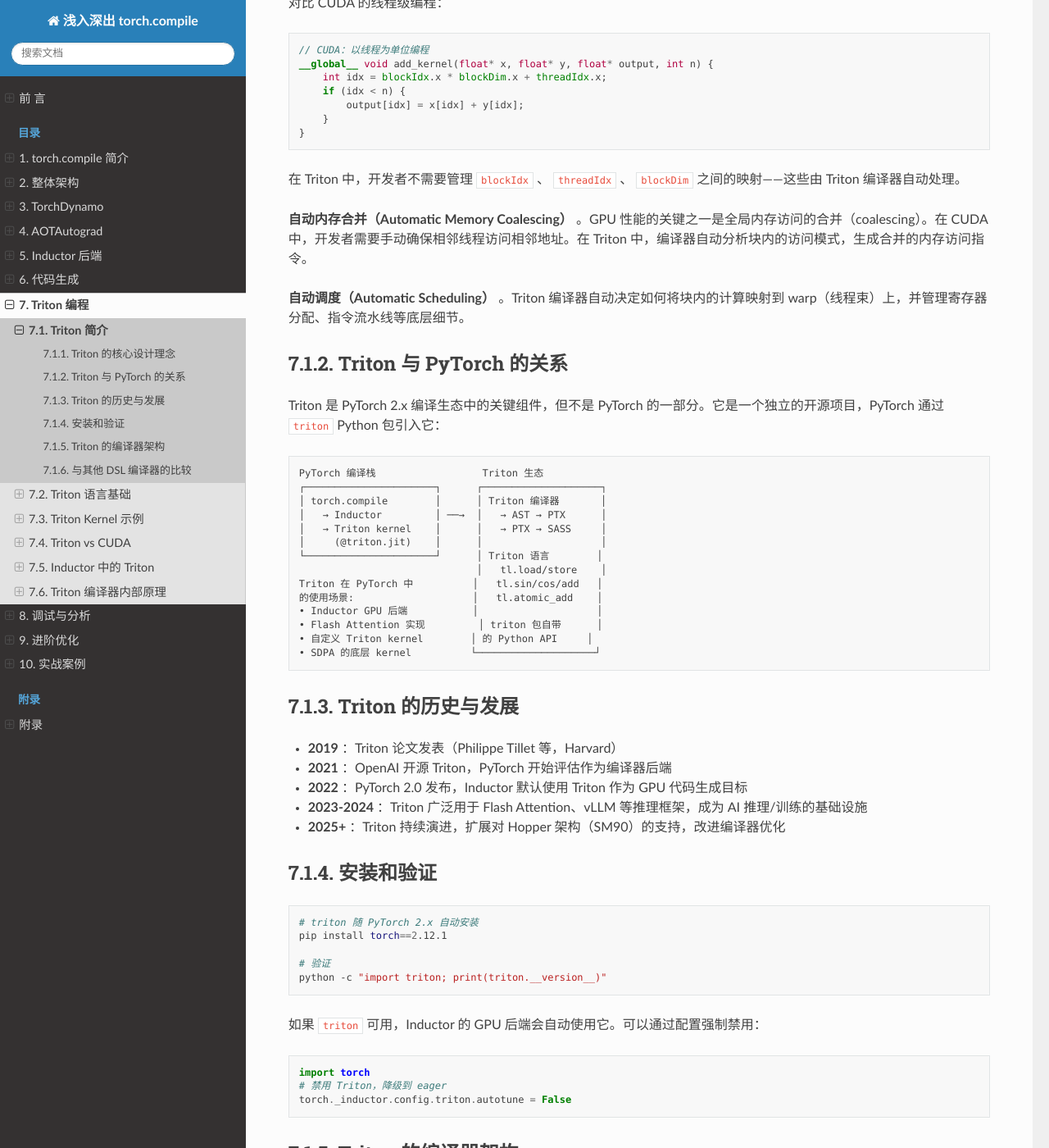
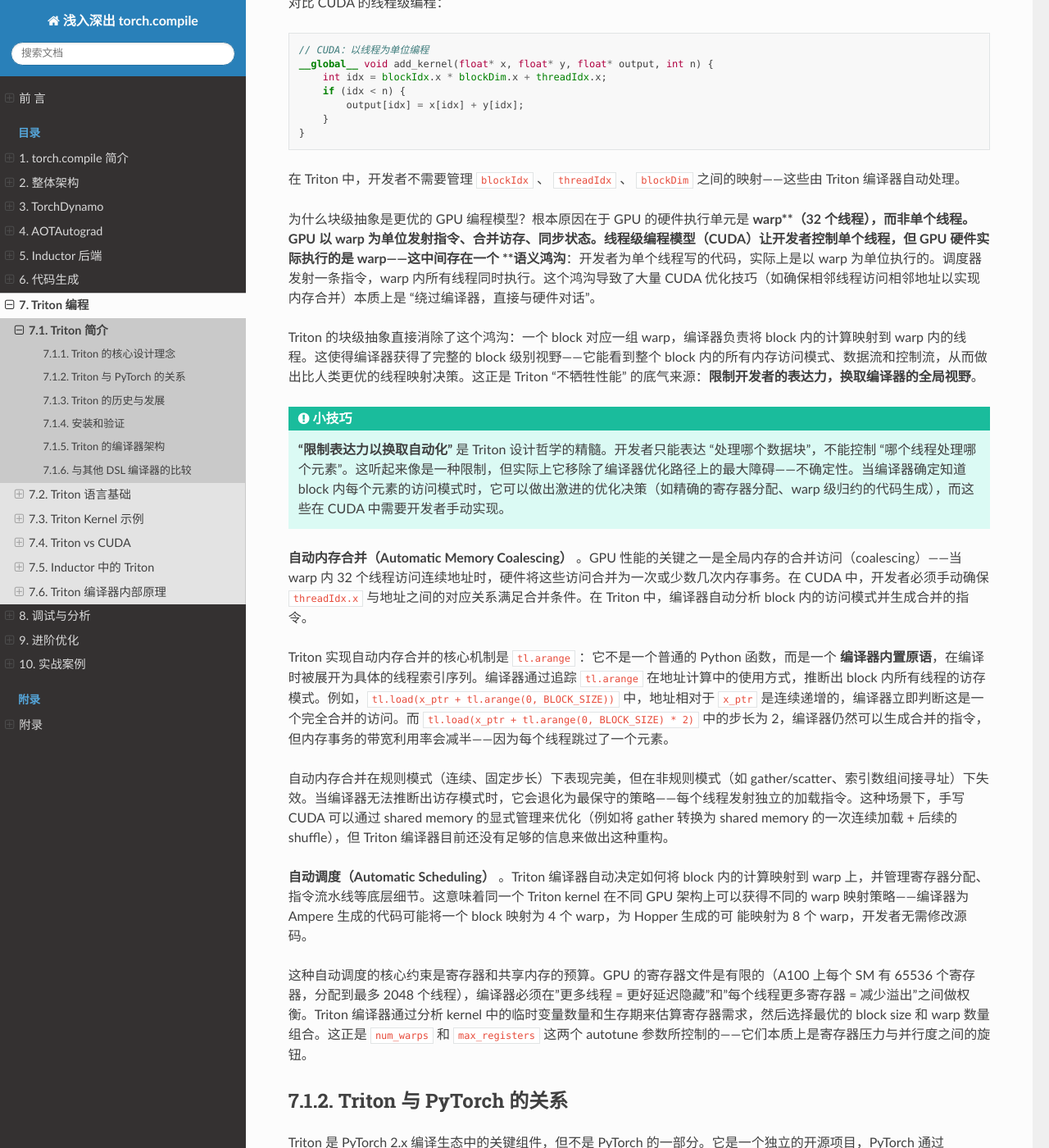
Before and after one commit to noisystreet/deep_dive_into_torch_compile, a Sphinx documentation site: the page built from source/chapter_07_triton/01_triton_intro.rst, in a window 1280 px wide and 1400 px high, scrolled down 1023 px. Shown: the whole window at 82% size. Built offline with Sphinx 7.4.7 and the Read the Docs theme 3.1.0, drawn with Linux system fonts in a browser that asks for light colours; some of the changed text lies outside the part shown.

Commit message:
feat: 补充 Triton 核心设计理念的分析深度
在 01_triton_intro.rst 中添加三部分分析性内容：

1. 块级编程 vs 线程级编程的根本区别
   - 解释 GPU warp 执行模型与 CUDA 线程级编程之间的语义鸿沟
   - 分析 Triton 如何通过块级抽象消除这个鸿沟
   - 提出"限制表达力以换取自动化"的设计哲学

2. 自动内存合并的机制与边界
   - 说明 tl.arange 作为编译器内置原语的角色
   - 分析自动合并成功和失败的具体场景
   - 指出 gather/scatter 等非规则模式下 Triton 的局限性

3. 自动调度的核心约束
   - 寄存器预算与并行度之间的权衡
   - num_warps 参数的本质含义

```diff
--- a/source/chapter_07_triton/01_triton_intro.rst
+++ b/source/chapter_07_triton/01_triton_intro.rst
@@ -50,9 +50,23 @@
 
 在 Triton 中，开发者不需要管理 ``blockIdx`` 、 ``threadIdx`` 、 ``blockDim`` 之间的映射——这些由 Triton 编译器自动处理。
 
-**自动内存合并（Automatic Memory Coalescing）** 。GPU 性能的关键之一是全局内存访问的合并（coalescing）。在 CUDA 中，开发者需要手动确保相邻线程访问相邻地址。在 Triton 中，编译器自动分析块内的访问模式，生成合并的内存访问指令。
+为什么块级抽象是更优的 GPU 编程模型？根本原因在于 GPU 的硬件执行单元是 **warp**（32 个线程），而非单个线程。GPU 以 warp 为单位发射指令、合并访存、同步状态。线程级编程模型（CUDA）让开发者控制单个线程，但 GPU 硬件实际执行的是 warp——这中间存在一个 **语义鸿沟**：开发者为单个线程写的代码，实际上是以 warp 为单位执行的。调度器发射一条指令，warp 内所有线程同时执行。这个鸿沟导致了大量 CUDA 优化技巧（如确保相邻线程访问相邻地址以实现内存合并）本质上是 "绕过编译器，直接与硬件对话"。
 
-**自动调度（Automatic Scheduling）** 。Triton 编译器自动决定如何将块内的计算映射到 warp（线程束）上，并管理寄存器分配、指令流水线等底层细节。
+Triton 的块级抽象直接消除了这个鸿沟：一个 block 对应一组 warp，编译器负责将 block 内的计算映射到 warp 内的线程。这使得编译器获得了完整的 block 级别视野——它能看到整个 block 内的所有内存访问模式、数据流和控制流，从而做出比人类更优的线程映射决策。这正是 Triton "不牺牲性能" 的底气来源：**限制开发者的表达力，换取编译器的全局视野**。
+
+.. tip::
+
+   **"限制表达力以换取自动化"** 是 Triton 设计哲学的精髓。开发者只能表达 "处理哪个数据块"，不能控制 "哪个线程处理哪个元素"。这听起来像是一种限制，但实际上它移除了编译器优化路径上的最大障碍——不确定性。当编译器确定知道 block 内每个元素的访问模式时，它可以做出激进的优化决策（如精确的寄存器分配、warp 级归约的代码生成），而这些在 CUDA 中需要开发者手动实现。
+
+**自动内存合并（Automatic Memory Coalescing）** 。GPU 性能的关键之一是全局内存的合并访问（coalescing）——当 warp 内 32 个线程访问连续地址时，硬件将这些访问合并为一次或少数几次内存事务。在 CUDA 中，开发者必须手动确保 ``threadIdx.x`` 与地址之间的对应关系满足合并条件。在 Triton 中，编译器自动分析 block 内的访问模式并生成合并的指令。
+
+Triton 实现自动内存合并的核心机制是 ``tl.arange`` ：它不是一个普通的 Python 函数，而是一个 **编译器内置原语**，在编译时被展开为具体的线程索引序列。编译器通过追踪 ``tl.arange`` 在地址计算中的使用方式，推断出 block 内所有线程的访存模式。例如，``tl.load(x_ptr + tl.arange(0, BLOCK_SIZE))`` 中，地址相对于 ``x_ptr`` 是连续递增的，编译器立即判断这是一个完全合并的访问。而 ``tl.load(x_ptr + tl.arange(0, BLOCK_SIZE) * 2)`` 中的步长为 2，编译器仍然可以生成合并的指令，但内存事务的带宽利用率会减半——因为每个线程跳过了一个元素。
+
+自动内存合并在规则模式（连续、固定步长）下表现完美，但在非规则模式（如 gather/scatter、索引数组间接寻址）下失效。当编译器无法推断出访存模式时，它会退化为最保守的策略——每个线程发射独立的加载指令。这种场景下，手写 CUDA 可以通过 shared memory 的显式管理来优化（例如将 gather 转换为 shared memory 的一次连续加载 + 后续的 shuffle），但 Triton 编译器目前还没有足够的信息来做出这种重构。
+
+**自动调度（Automatic Scheduling）** 。Triton 编译器自动决定如何将 block 内的计算映射到 warp 上，并管理寄存器分配、指令流水线等底层细节。这意味着同一个 Triton kernel 在不同 GPU 架构上可以获得不同的 warp 映射策略——编译器为 Ampere 生成的代码可能将一个 block 映射为 4 个 warp，为 Hopper 生成的可 能映射为 8 个 warp，开发者无需修改源码。
+
+这种自动调度的核心约束是寄存器和共享内存的预算。GPU 的寄存器文件是有限的（A100 上每个 SM 有 65536 个寄存器，分配到最多 2048 个线程），编译器必须在"更多线程 = 更好延迟隐藏"和"每个线程更多寄存器 = 减少溢出"之间做权衡。Triton 编译器通过分析 kernel 中的临时变量数量和生存期来估算寄存器需求，然后选择最优的 block size 和 warp 数量组合。这正是 ``num_warps`` 和 ``max_registers`` 这两个 autotune 参数所控制的——它们本质上是寄存器压力与并行度之间的旋钮。
 
 Triton 与 PyTorch 的关系
 ==============================
@@ -107,7 +121,7 @@
 Triton 的编译器架构
 ========================
 
-Triton 编译器的架构采用经典的三阶段设计：前端解析、中间表示优化、后端代码生成。理解这个架构对使用 Triton 编写高性能 kernel 至关重要。
+Triton 编译器的架构采用经典的三阶段设计：前端解析、中间表示优化、后端代码生成。理解这个架构对使用 Triton 编写高性能 kernel 至关重要。了解 Triton 的编译器架构不仅能帮助你写出更快的 kernel，更能让你理解 Triton 设计者在"易用性与性能"之间做出的一系列精巧权衡。
 
 编译流水线概述
 --------------------
```
